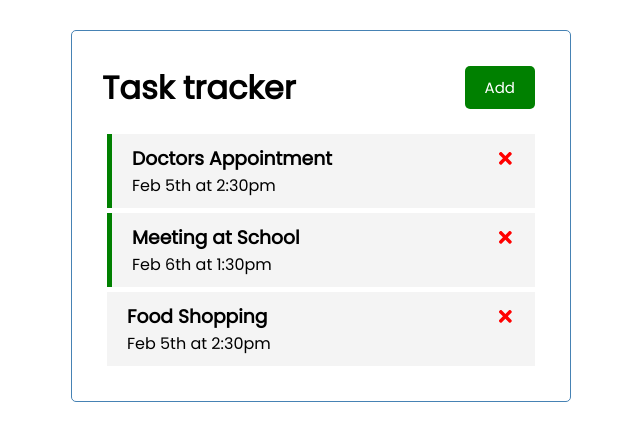
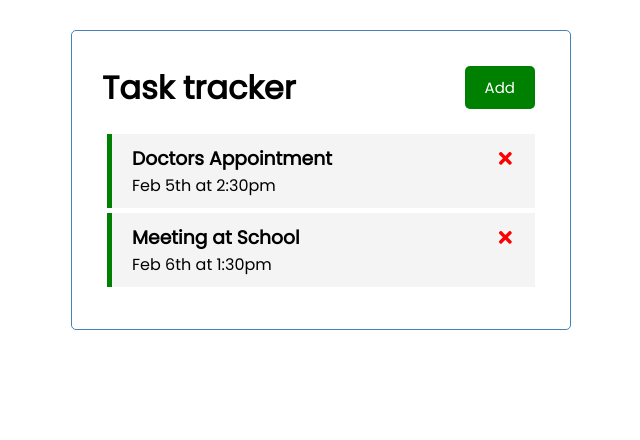
Before and after one commit to kgytis/React-task-tracker, a React (Create React App) app: page / in a window 1280 px wide. Shown: the top 440 px of the page, without its empty margins (319-959 px from the left). Built offline with nearby package versions, Linux system fonts and the light colour scheme; data requests are answered from the project's data file.

Commit message:
Delete method implementaion on json-server

```diff
--- a/db.json
+++ b/db.json
@@ -1,19 +1,16 @@
 {
-  "posts": [
+  "tasks": [
     {
       "id": 1,
-      "title": "json-server",
-      "author": "typicode"
+      "text": "Doctors Appointment",
+      "day": "Feb 5th at 2:30pm",
+      "reminder": true
+    },
+    {
+      "id": 2,
+      "text": "Meeting at School",
+      "day": "Feb 6th at 1:30pm",
+      "reminder": true
     }
-  ],
-  "comments": [
-    {
-      "id": 1,
-      "body": "some comment",
-      "postId": 1
-    }
-  ],
-  "profile": {
-    "name": "typicode"
-  }
+  ]
 }
--- a/src/App.js
+++ b/src/App.js
@@ -1,4 +1,4 @@
-import { useState } from 'react';
+import { useState, useEffect } from 'react';
 import Header from './components/Header'
 import Tasks from './components/Tasks';
 import AddTask from './components/AddTask';
@@ -7,26 +7,22 @@
 function App() {
   const [showAddTask, setShowAddTask] = useState(false);
 
-  const [tasks, setTasks] = useState([
-    {
-      id: 1,
-      text: 'Doctors Appointment',
-      day: 'Feb 5th at 2:30pm',
-      reminder: true
-    },
-    {
-      id: 2,
-      text: 'Meeting at School',
-      day: 'Feb 6th at 1:30pm',
-      reminder: true
-    },
-    {
-      id: 3,
-      text: 'Food Shopping',
-      day: 'Feb 5th at 2:30pm',
-      reminder: false
+  const [tasks, setTasks] = useState([])
+
+  useEffect(() => {
+    const getTasks = async () => {
+      const tasksFromServer = await fetchTasks()
+      setTasks(tasksFromServer)
     }
-  ])
+    getTasks()
+  }, [])
+
+  //Fetch Tasks
+  const fetchTasks = async () => {
+    const res = await fetch('http://localhost:5000/tasks')
+    const data = await res.json()
+    return data
+  }
 
   // Add Task
   const addTask = (task) => {
@@ -38,7 +34,10 @@
   }
 
   // Delete Task
-  const deleteTask = (id) => {
+  const deleteTask = async (id) => {
+    await fetch(`http://localhost:5000/tasks/${id}`, {
+      method: 'DELETE'
+    })
     setTasks(tasks.filter((task) => task.id !== id))
   }
 
```
